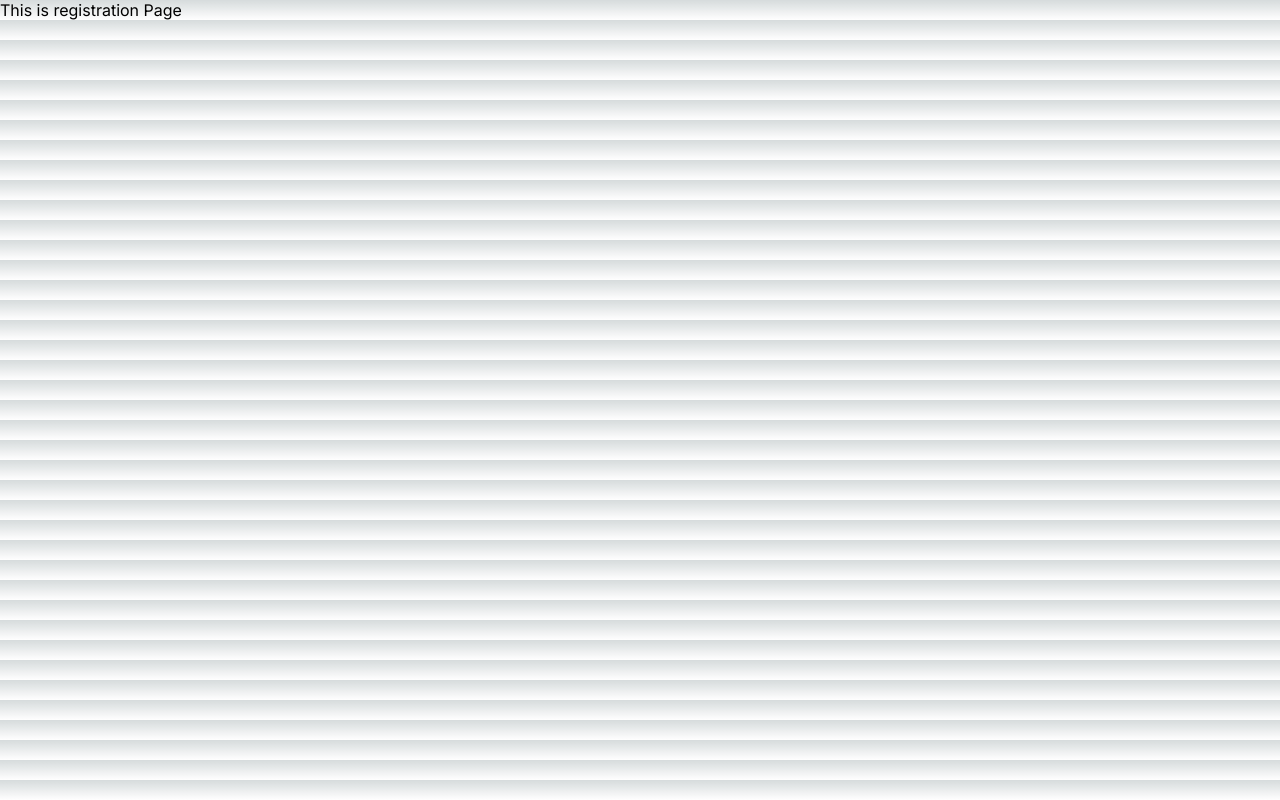
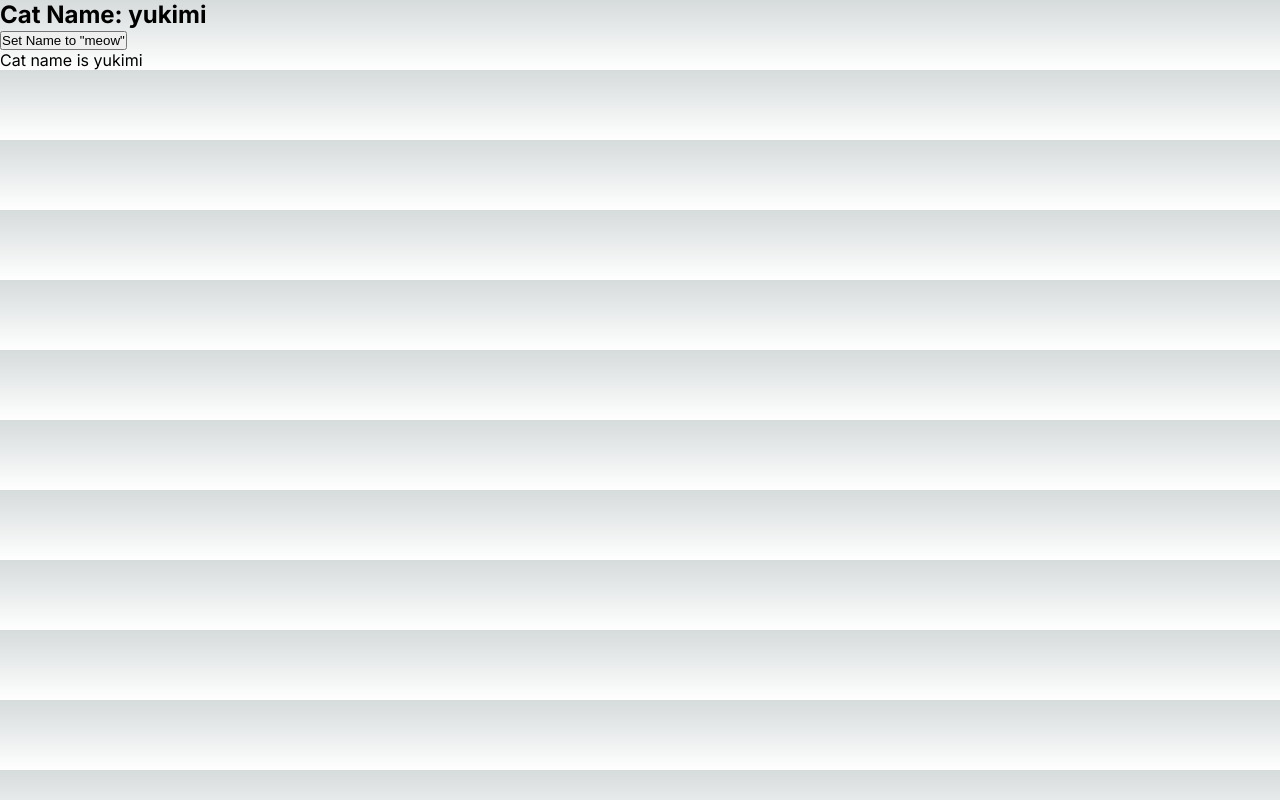
Before and after one commit to yukitomeow/fitness, a Next.js app: page /registration in a window 1280 px wide. Built offline with nearby package versions, Linux system fonts and the light colour scheme.

Commit message:
Added stre

```diff
--- a/src/app/registration/page.js
+++ b/src/app/registration/page.js
@@ -1,5 +1,4 @@
 "use client"
-
 
 import React,
 {
@@ -7,13 +6,33 @@ import React,
     useState,
     useRef
 } from 'react';
-
-export default function Registration(){
+import { observer } from 'mobx-react';
+import CatStore from "../../../stores/catStore";
 
 
+const CatComponent = observer(() => {
+    const handleSetName = () => {
+        CatStore.setName("meow");
+    };
+
+    return (
+        <div>
+            <h2>Cat Name: {CatStore.name}</h2>
+            <button onClick={handleSetName}>Set Name to "meow"</button>
+        </div>
+    );
+});
+
+
+const Registration=observer(()=>{
+
+    //console.log( CatStore.name )
     return (
         <>
-            <div>This is registration Page</div>
+            <CatComponent/>
+            <div>Cat name is {CatStore.name}</div>
         </>
     )
-}
+});
+
+export default Registration;
--- /dev/null
+++ b/stores/catStore.js
@@ -0,0 +1,20 @@
+import { makeObservable, observable, action } from "mobx"
+
+
+//data store can be share to all react app. state manage
+
+class CatStore{
+    name = "yukimi" //default value
+    constructor(){
+        makeObservable(this, {// this=> everything in catStore
+            name : observable,
+            setName: action,// value
+        });
+    }
+
+    setName(newName){ //action function
+        this.name= newName;
+    }
+}
+
+export default new CatStore;
```
